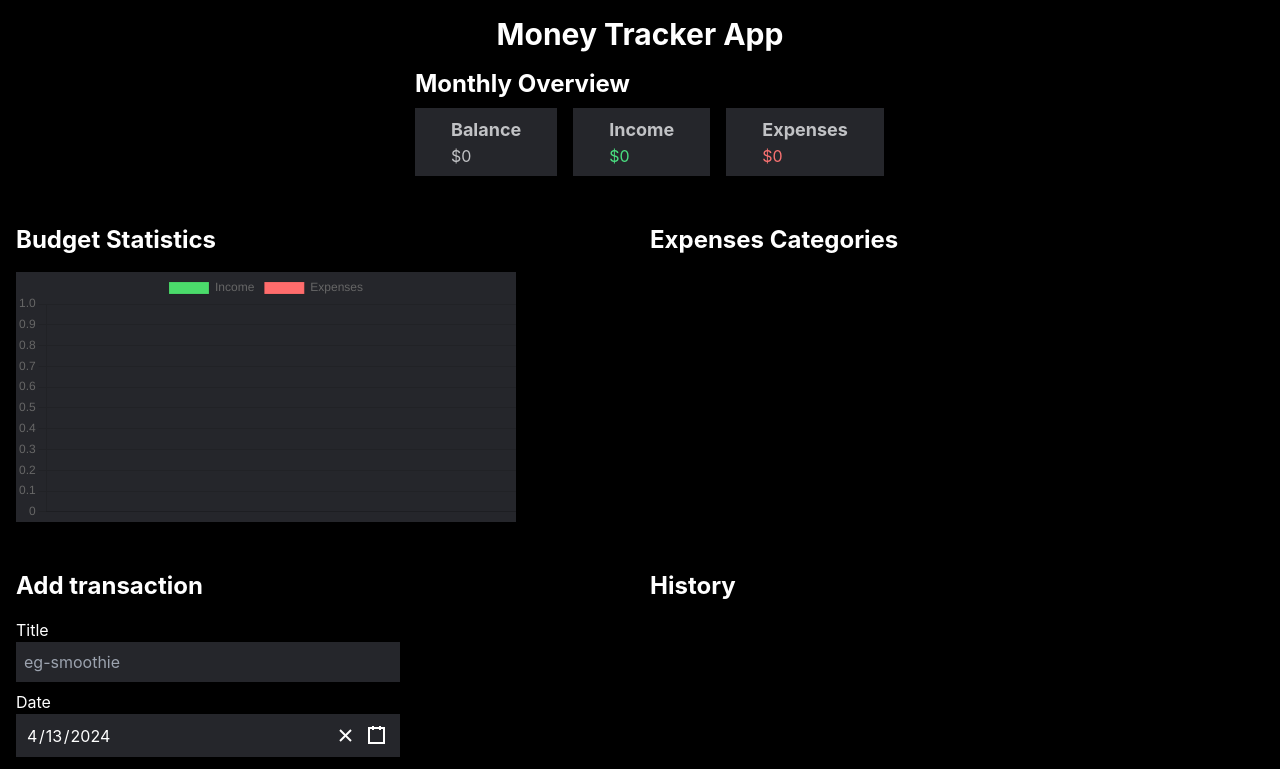
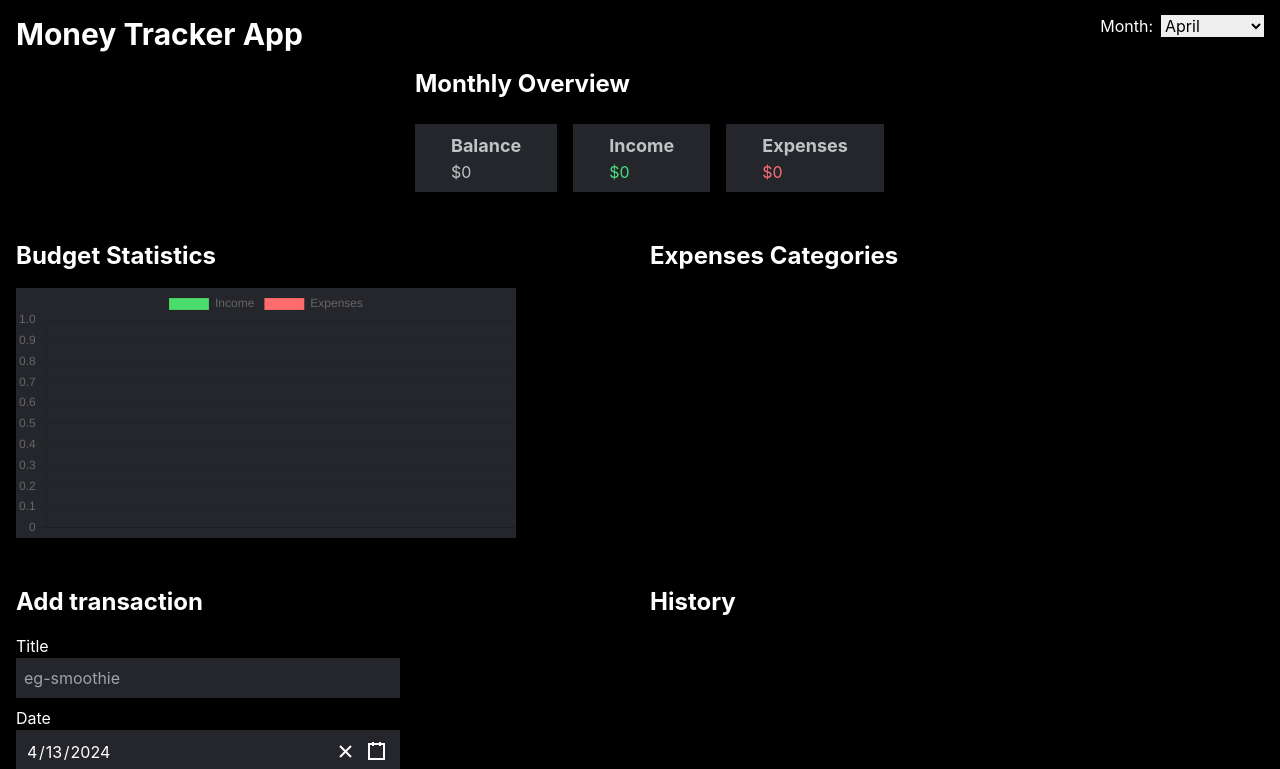
Before and after one commit to gloriabee/react-money-tracker, a React (Create React App) app: page / in a window 1280 px wide. Shown: the top 769 px of the page. Built offline with nearby package versions, Linux system fonts and the light colour scheme.

Commit message:
monthly controls added

```diff
--- a/src/App.js
+++ b/src/App.js
@@ -9,9 +9,17 @@ import { useEffect, useState } from 'react';
 
 
 function App() {
+  const [selectMonth,setSelectedMonth]=useState(new Date().getMonth()+1);
+
+
   let [transactions,setTransaction]=useState(
     JSON.parse(localStorage.getItem('transactions')) || []
   );
+  const filteredTransactions= transactions.filter(t=>{
+    const tDate=new Date(t.date);
+    return tDate.getMonth()+1===selectMonth;
+  });
+
 
   useEffect(()=>{
    localStorage.setItem('transactions',JSON.stringify(transactions))
@@ -32,18 +40,30 @@ function App() {
   return (
     <div className="app-container">
       <div className="container mx-auto px-4">
-      <h1 className="lg:text-3xl sm:text-lg font-bold text-center mt-4 text-white">
-        Money Tracker App
-      </h1>
-      <Overview transactions={transactions}/>
+      <div className="flex items-center mb-4 justify-between">
+          <h1 className="lg:text-3xl sm:text-lg font-bold text-center mt-4 text-white">
+            Money Tracker App
+          </h1>
+          <div>
+              <label className='mr-2 text-white'>Month:</label>
+              <select value={selectMonth} onChange={e=>setSelectedMonth(parseInt(e.target.value))}>
+                {
+                  Array.from({length:12},(_,i)=>(
+                    <option key={i+1} value={i+1}>{new Date(0,i).toLocaleString('default',{month:'long'})}</option>
+                  ))
+                }
+              </select>
+              </div>
+      </div>
+      <Overview filteredTransactions={filteredTransactions}/>
       <div className="stats-container mt-12 flex lg:justify-between  justify-center flex-wrap md:flex-nowrap">
-       <BudgetStats transactions={transactions}/>
-       <CategoriesStats transactions={transactions}/>
+       <BudgetStats filteredTransactions={filteredTransactions}/>
+       <CategoriesStats filteredTransactions={filteredTransactions}/>
       </div>
 
       <div className="transactions-container mt-12 flex lg:justify-between  justify-center flex-wrap md:flex-nowrap">
         <Form addTransaction={addTransaction}/>
-        <History transactions={transactions} deleteTransaction={deleteTransaction}/>
+        <History filteredTransactions={filteredTransactions} deleteTransaction={deleteTransaction}/>
       </div>
 
       </div>
--- a/src/components/Bar.js
+++ b/src/components/Bar.js
@@ -19,13 +19,13 @@ ChartJS.register(
     Legend
 )
 
-export const BarChart=({transactions})=>{
+export const BarChart=({filteredTransactions})=>{
     const today=new Date();
-    const filteredTransactions= transactions.filter(t=>{
+    const ftrTransition= filteredTransactions.filter(t=>{
         const transactionDate=new Date(t.date);
         return transactionDate<=today;
     })
-   const groupedTransactions=filteredTransactions.reduce((acc,transaction)=>{
+   const groupedTransactions=ftrTransition.reduce((acc,transaction)=>{
     const date=transaction.date;
     const amount=parseFloat(transaction.amount);
 
--- a/src/components/BudgetStats.js
+++ b/src/components/BudgetStats.js
@@ -1,12 +1,12 @@
 import React from 'react'
 import {BarChart} from '../components/Bar';
 
-export default function budgetStats({transactions}) {
+export default function budgetStats({filteredTransactions}) {
   return (
     <div className='md:w-1/2 lg:mr-5 md:mr-5 mb-4 md:mb-0'>
       <h1 className="text-2xl text-white font-bold">Budget Statistics</h1>
       <div className='bg-cardBg md:max-w-[500px] mt-4'>
-        <BarChart transactions={transactions}/>
+        <BarChart filteredTransactions={filteredTransactions}/>
       </div>
     </div>
 
--- a/src/components/CategoriesStats.js
+++ b/src/components/CategoriesStats.js
@@ -1,12 +1,15 @@
 import React from 'react'
 import {PieChart} from '../components/Pie';
 
-export default function CategoriesStats({transactions}) {
+export default function CategoriesStats({filteredTransactions}) {
+
   return (
     <div className="md:w-1/2 mb-4 md:mb-0">
+
       <h1 className="text-2xl text-white font-bold">Expenses Categories</h1>
+
       <div className='md:max-w-[300px] md:max-h-[249px] mt-4'>
-        <PieChart transactions={transactions}/>
+        <PieChart filteredTransactions={filteredTransactions}/>
       </div>
     </div>
   )
--- a/src/components/Form.js
+++ b/src/components/Form.js
@@ -46,13 +46,13 @@ export default function Form({addTransaction}) {
           className='p-2 bg-cardBg w-full focus:outline-none text-white'
           placeholder='eg-smoothie'
           onChange={e=> setTitle(e.target.value)}
-          value={title}/>
+          value={title} required/>
         </div>
 
         <div className="max-w-96 mb-2">
         <label className='text-white'>Date</label>
           {/* <input type="text" className='p-2 bg-cardBg w-full focus:outline-none text-white' placeholder='enter the date'/> */}
-          <DatePicker className='p-2 bg-cardBg w-full border-none' onChange={handleDateChange} value={date}/>
+          <DatePicker className='p-2 bg-cardBg w-full border-none' onChange={handleDateChange} value={date} required/>
         </div>
 
         <div className="max-w-96 mb-2">
@@ -72,7 +72,7 @@ export default function Form({addTransaction}) {
           className='p-2 bg-cardBg w-full focus:outline-none text-white'
            placeholder='(negative - expense, positive - income)'
            onChange={e=>setAmount(e.target.value)}
-           value={amount}/>
+           value={amount} required/>
         </div>
 
       <div className="max-w-96 mb-2">
--- a/src/components/History.js
+++ b/src/components/History.js
@@ -1,14 +1,14 @@
 import React from 'react'
 import HistoryData from './HistoryData'
 
-export default function History({transactions,deleteTransaction}) {
+export default function History({filteredTransactions,deleteTransaction}) {
   return (
     <div className="md:w-1/2 mb-4 md:mb-0">
       <h1 className="text-2xl text-white font-bold">History</h1>
 
       <ul className="mt-4 item">
         {
-          transactions.map(transaction => (
+          filteredTransactions.map(transaction => (
             <HistoryData transaction={transaction} key={transaction.id} deleteTransaction={deleteTransaction}/>
           ))
         }
--- a/src/components/Overview.js
+++ b/src/components/Overview.js
@@ -1,7 +1,8 @@
 import React from 'react'
 
-export default function Overview({transactions}) {
-  let amounts=transactions.map(t=>parseFloat(t.amount));
+export default function Overview({filteredTransactions}) {
+
+  let amounts=filteredTransactions.map(t=> parseFloat(t.amount));
   let balance=amounts.reduce((acc,item)=>(acc+=item),0);
   let income=amounts
   .filter(item=>item>0)
@@ -13,7 +14,11 @@ export default function Overview({transactions}) {
 
   return (
    <div className=" mx-auto overview mt-4">
+
+
+     <div className="flex items-center mb-4 justify-between">
      <h1 className="text-2xl font-bold mb-2 text-white">Monthly Overview</h1>
+     </div>
      <div className="flex flex-col md:flex-row justify-between items-center">
       {/* Balance */}
       <div className="bg-cardBg text-cardText py-2 px-9 mb-4 md:mb-0 md:mr-4">
--- a/src/components/Pie.js
+++ b/src/components/Pie.js
@@ -12,8 +12,11 @@ ChartJS.register(
 )
 
 
-export const PieChart=({transactions})=>{
-    let categoryTotal=transactions.reduce((acc,transaction)=>{
+export const PieChart=({filteredTransactions})=>{
+    if (!filteredTransactions) {
+        return null; // Return null or a loading indicator
+      }
+    let categoryTotal=filteredTransactions.reduce((acc,transaction)=>{
         let {category,amount}=transaction;
         let parsedAmount=parseFloat(amount);
         if(parsedAmount<0){
```
